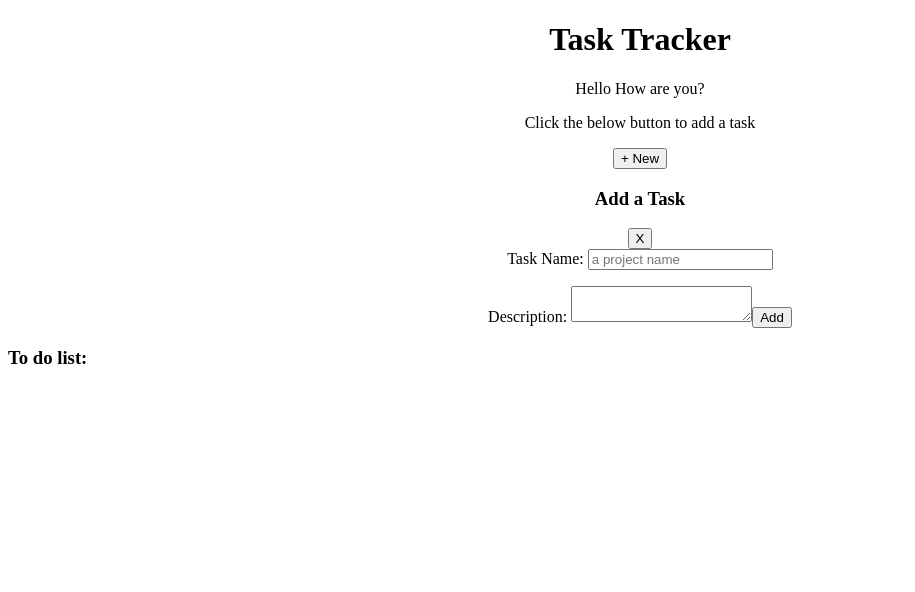
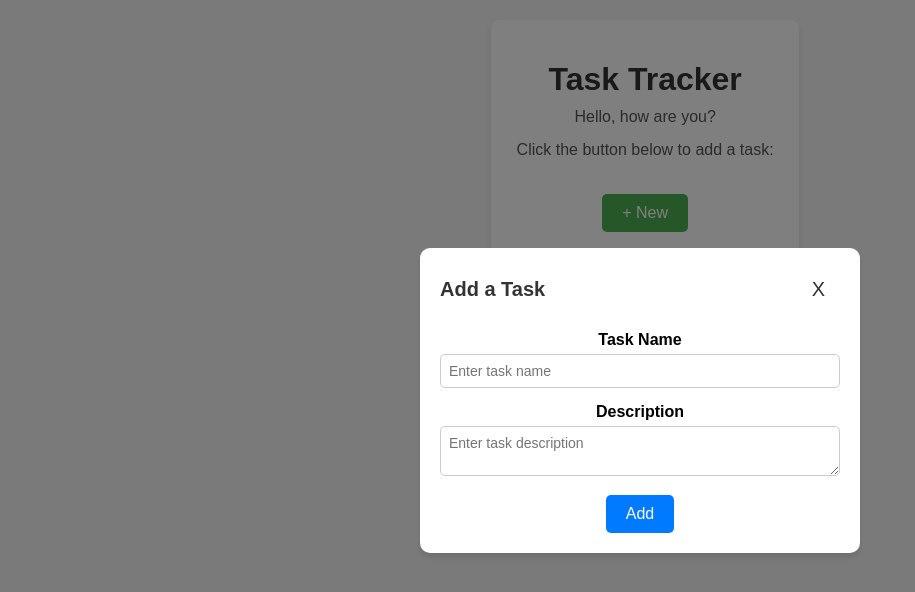
Before and after one commit to sakshipatel29/Task-Tracker, a React (Create React App) app in the folder task/: page / in a window 1280 px wide. Both pictures are taken after a click on the button "+ New". Shown: the top 592 px of the page, without its empty margins (0-915 px from the left). Built offline with nearby package versions, Linux system fonts and the light colour scheme.

Commit message:
CSS applied for all 3 files of components.

```diff
--- a/task/src/App.css
+++ b/task/src/App.css
@@ -1,38 +1,68 @@
-.App {
-  text-align: center;
-}
+/* App.css */
 
-.App-logo {
-  height: 40vmin;
-  pointer-events: none;
-}
-
-@media (prefers-reduced-motion: no-preference) {
-  .App-logo {
-    animation: App-logo-spin infinite 20s linear;
-  }
-}
-
-.App-header {
-  background-color: #282c34;
-  min-height: 100vh;
+body {
+  font-family: Arial, sans-serif;
+  background-color: #f5f5f5;
+  margin: 0;
+  padding: 0;
   display: flex;
   flex-direction: column;
   align-items: center;
-  justify-content: center;
-  font-size: calc(10px + 2vmin);
-  color: white;
 }
 
-.App-link {
-  color: #61dafb;
+.App {
+  text-align: center;
+  margin: 20px auto;
+  padding: 20px;
+  width: 90%;
+  max-width: 600px;
+  background-color: #ffffff;
+  box-shadow: 0px 4px 8px rgba(0, 0, 0, 0.1);
+  border-radius: 8px;
 }
 
-@keyframes App-logo-spin {
-  from {
-    transform: rotate(0deg);
-  }
-  to {
-    transform: rotate(360deg);
-  }
+.App h1 {
+  font-size: 2rem;
+  color: #333;
+  margin-bottom: 10px;
 }
+
+.App p {
+  font-size: 1rem;
+  color: #555;
+  margin-bottom: 15px;
+}
+
+.task-container {
+  margin: 20px auto;
+  width: 90%;
+  max-width: 600px;
+}
+
+.task-container h3 {
+  font-size: 1.5rem;
+  margin-bottom: 10px;
+  color: #333;
+  text-align: left;
+}
+
+.task-list {
+  display: flex;
+  flex-direction: column;
+  gap: 10px;
+}
+
+button {
+  cursor: pointer;
+  padding: 10px 15px;
+  font-size: 14px;
+  border: none;
+  border-radius: 5px;
+  background-color: #007bff;
+  color: white;
+  transition: background-color 0.3s;
+}
+
+button:hover {
+  background-color: #0056b3;
+}
--- a/task/src/App.js
+++ b/task/src/App.js
@@ -1,3 +1,4 @@
+
 import { useState } from 'react';
 import './App.css';
 import AddTask from './components/AddTask';
@@ -5,22 +6,32 @@ import ToDo from './components/ToDo.jsx';
 
 function App() {
   const [taskList, setTaskList] = useState([]);
+
   return (
     <>
-    <div className="App">
-      <h1>Task Tracker</h1>
-      <p>Hello How are you?</p>
-      <p>Click the below button to add a task</p>
-      <AddTask taskList={taskList} setTaskList={setTaskList} />
-    </div>
-    <div>
-      <h3>To do list:</h3>
-      {taskList.slice(0).reverse().map((task,i) =>
-        <>
-        <ToDo key={new Date().getTime()} task={task} index={i} taskList={taskList} setTaskList={setTaskList}/>
-        </>
-      )}
-    </div>
+      <div className="App">
+        <h1>Task Tracker</h1>
+        <p>Hello, how are you?</p>
+        <p>Click the button below to add a task:</p>
+        <AddTask taskList={taskList} setTaskList={setTaskList} />
+      </div>
+      <div className="task-container">
+        <h3>To-do List:</h3>
+        <div className="task-list">
+          {taskList
+            .slice(0)
+            .reverse()
+            .map((task, i) => (
+              <ToDo
+                key={`${task.projectName}-${i}`}
+                task={task}
+                index={i}
+                taskList={taskList}
+                setTaskList={setTaskList}
+              />
+            ))}
+        </div>
+      </div>
     </>
   );
 }
--- a/task/src/components/AddTask.jsx
+++ b/task/src/components/AddTask.jsx
@@ -1,66 +1,100 @@
-import React, { useState } from 'react'
 
-const AddTask = ({taskList, setTaskList}) => {
+import React, { useState } from 'react';
+import './CSS/AddTask.css';
 
+const AddTask = ({ taskList, setTaskList }) => {
     const [addModal, setAddModal] = useState(false);
-    const [projectName, setProjectName] = useState("");
-    const [taskDescription, setTaskDescription] = useState("");
-    const [errorMessage, setErrorMessage] = useState("");
+    const [projectName, setProjectName] = useState('');
+    const [taskDescription, setTaskDescription] = useState('');
+    const [errorMessage, setErrorMessage] = useState('');
 
     const handleInput = (e) => {
-        let {name, value} = e.target;
+        let { name, value } = e.target;
 
-        if (name === "projectName"){
+        if (name === 'projectName') {
             setProjectName(value);
-            setErrorMessage("");
+            setErrorMessage('');
         }
-        if (name === "projectName" && name === ""){
-            setErrorMessage("Please enter task name");
+        if (name === 'taskDescription') {
+            setTaskDescription(value);
         }
-        if (name === "taskDescription") setTaskDescription(value);
-    }
+    };
 
-    const handleAdd = e => {
+    const handleAdd = (e) => {
         e.preventDefault();
-        if(!projectName){
-            setErrorMessage("Please enter task name");
-        }else {
+        if (!projectName) {
+            setErrorMessage('Please enter task name');
+        } else {
             setTaskList([...taskList, { projectName, taskDescription }]);
-        setProjectName("");
-        setTaskDescription("");
-        setAddModal(false);
-        console.log([...taskList, { projectName, taskDescription }]);
+            setProjectName('');
+            setTaskDescription('');
+            setAddModal(false);
         }
-    }
+    };
 
     return (
         <>
-            <div>
-                <button onClick={() => {setAddModal(true)}}>+ New</button>
+            <div className="add-task-container">
+                <button
+                    className="new-task-button"
+                    onClick={() => setAddModal(true)}
+                >
+                    + New
+                </button>
             </div>
-            <div>
-                {(addModal) ? (
-                    <>
-                        <div>
-                            <form>
-                                <div>
-                                <h3>Add a Task</h3>
-                                <button onClick={() => {setAddModal(false)}}>X</button>
-                                </div>
-                                <div>
-                                    Task Name: <input type='text' placeholder='a project name' name='projectName' value={projectName} onChange={handleInput} required />
-                                    <p>{errorMessage}</p>
-                                    Description:  <textarea type='text' name='taskDescription' value={taskDescription} onChange={handleInput} > </textarea>
-                                    <button onClick={handleAdd}>Add</button>
-                                </div>
-                            </form>
+
+            {addModal && (
+                <div className="modal-overlay">
+                    <div className="modal-content">
+                        <div className="modal-header">
+                            <h3 className="modal-title">Add a Task</h3>
+                            <button
+                                className="close-button"
+                                onClick={() => setAddModal(false)}
+                            >
+                                X
+                            </button>
                         </div>
-                    </>
-                )
-                : null}
-            </div>
+                        <form>
+                            <div className="input-group">
+                                <label htmlFor="projectName">Task Name</label>
+                                <input
+                                    type="text"
+                                    id="projectName"
+                                    placeholder="Enter task name"
+                                    name="projectName"
+                                    value={projectName}
+                                    onChange={handleInput}
+                                    required
+                                />
+                                {errorMessage && (
+                                    <p className="error-message">{errorMessage}</p>
+                                )}
+                            </div>
+                            <div className="input-group">
+                                <label htmlFor="taskDescription">
+                                    Description
+                                </label>
+                                <textarea
+                                    id="taskDescription"
+                                    placeholder="Enter task description"
+                                    name="taskDescription"
+                                    value={taskDescription}
+                                    onChange={handleInput}
+                                ></textarea>
+                            </div>
+                            <button
+                                className="add-button"
+                                onClick={handleAdd}
+                            >
+                                Add
+                            </button>
+                        </form>
+                    </div>
+                </div>
+            )}
         </>
-    )
-}
+    );
+};
 
 export default AddTask;
--- /dev/null
+++ b/task/src/components/CSS/AddTask.css
@@ -0,0 +1,98 @@
+/* AddTask.css */
+
+.add-task-container {
+    padding: 20px;
+}
+
+.new-task-button {
+    background-color: #4CAF50;
+    color: white;
+    padding: 10px 20px;
+    font-size: 16px;
+    border: none;
+    border-radius: 5px;
+    cursor: pointer;
+}
+
+.new-task-button:hover {
+    background-color: #45a049;
+}
+
+.modal-overlay {
+    position: fixed;
+    top: 0;
+    left: 0;
+    width: 100%;
+    height: 100%;
+    background-color: rgba(0, 0, 0, 0.5);
+    display: flex;
+    justify-content: center;
+    align-items: center;
+    z-index: 1000;
+}
+
+.modal-content {
+    background: white;
+    padding: 20px;
+    border-radius: 10px;
+    width: 400px;
+    box-shadow: 0px 4px 6px rgba(0, 0, 0, 0.1);
+}
+
+.modal-header {
+    display: flex;
+    justify-content: space-between;
+    align-items: center;
+    margin-bottom: 15px;
+}
+
+.modal-title {
+    font-size: 20px;
+    font-weight: bold;
+}
+
+.close-button {
+    background: none;
+    border: none;
+    font-size: 18px;
+    cursor: pointer;
+}
+
+.input-group {
+    margin-bottom: 15px;
+}
+
+.input-group label {
+    display: block;
+    margin-bottom: 5px;
+    font-weight: bold;
+}
+
+.input-group input,
+.input-group textarea {
+    width: 100%;
+    padding: 8px;
+    border: 1px solid #ccc;
+    border-radius: 5px;
+    font-size: 14px;
+}
+
+.error-message {
+    color: red;
+    font-size: 12px;
+    margin-top: 5px;
+}
+
+.add-button {
+    background-color: #007BFF;
+    color: white;
+    padding: 10px 20px;
+    border: none;
+    border-radius: 5px;
+    cursor: pointer;
+    font-size: 16px;
+}
+
+.add-button:hover {
+    background-color: #0056b3;
+}
--- /dev/null
+++ b/task/src/components/CSS/EditTask.css
@@ -0,0 +1,105 @@
+/* General Reset */
+body, h3, p, button, input, textarea {
+    margin: 0;
+    padding: 0;
+    box-sizing: border-box;
+    font-family: Arial, sans-serif;
+}
+
+/* Main button to open modal */
+button {
+    background-color: #ffc107;
+    color: white;
+    border: none;
+    padding: 10px 15px;
+    border-radius: 5px;
+    cursor: pointer;
+    transition: background-color 0.3s ease;
+}
+
+button:hover {
+    background-color: #e0a800;
+}
+
+/* Modal styles */
+.modal-overlay {
+    position: fixed;
+    top: 0;
+    left: 0;
+    width: 100%;
+    height: 100%;
+    background-color: rgba(0, 0, 0, 0.5);
+    display: flex;
+    align-items: center;
+    justify-content: center;
+    z-index: 1000;
+}
+
+.modal-container {
+    background-color: white;
+    padding: 20px;
+    border-radius: 10px;
+    box-shadow: 0 4px 10px rgba(0, 0, 0, 0.1);
+    width: 400px;
+    position: relative;
+}
+
+.modal-header {
+    display: flex;
+    justify-content: space-between;
+    align-items: center;
+    margin-bottom: 20px;
+}
+
+.modal-header h3 {
+    font-size: 20px;
+    font-weight: bold;
+    color: #333;
+}
+
+.modal-header button {
+    background: none;
+    color: #333;
+    font-size: 20px;
+    border: none;
+    cursor: pointer;
+}
+
+.modal-body {
+    display: flex;
+    flex-direction: column;
+    gap: 15px;
+}
+
+.modal-body input,
+.modal-body textarea {
+    width: 100%;
+    padding: 10px;
+    border: 1px solid #ccc;
+    border-radius: 5px;
+    font-size: 14px;
+}
+
+.modal-body textarea {
+    resize: none;
+    height: 100px;
+}
+
+.modal-body .error-message {
+    color: red;
+    font-size: 12px;
+}
+
+.modal-body button {
+    background-color: #17a2b8;
+    color: white;
+    border: none;
+    padding: 10px 15px;
+    border-radius: 5px;
+    cursor: pointer;
+    transition: background-color 0.3s ease;
+}
+
+.modal-body button:hover {
+    background-color: #138496;
+}
--- a/task/src/components/EditTask.jsx
+++ b/task/src/components/EditTask.jsx
@@ -1,71 +1,96 @@
-import React from 'react'
-import { useState, useEffect } from 'react'
+import './CSS/EditTask.css';
+import React, { useState, useEffect } from 'react';
 
-const EditTask = ({task, index, taskList, setTaskList}) => {
+const EditTask = ({ task, index, taskList, setTaskList }) => {
     const [editModal, setEditModal] = useState(false);
     const [projectName, setProjectName] = useState("");
     const [taskDescription, setTaskDescription] = useState("");
     const [errorMessage, setErrorMessage] = useState("");
 
     const handleInput = (e) => {
-        let {name, value} = e.target;
+        let { name, value } = e.target;
 
-        if (name === "projectName"){
+        if (name === "projectName") {
             setProjectName(value);
             setErrorMessage("");
         }
-        if (name === "projectName" && name === ""){
+        if (name === "projectName" && name === "") {
             setErrorMessage("Please enter task name");
         }
         if (name === "taskDescription") setTaskDescription(value);
-    }
+    };
 
     useEffect(() => {
         setProjectName(task.projectName);
         setTaskDescription(task.taskDescription);
-    }, []);
+    }, [task]);
 
-    const handleUpdate = e => {
+    const handleUpdate = (e) => {
         e.preventDefault();
-        if(!projectName){
+        if (!projectName) {
             setErrorMessage("Please enter task name");
-        }else {
-        let taskIndex = taskList.indexOf(task);
-        taskList.splice(taskIndex,1);
-        setTaskList([...taskList, { projectName, taskDescription }]);
-        setEditModal(false);
-        console.log([...taskList, { projectName, taskDescription }]);
+        } else {
+            let taskIndex = taskList.indexOf(task);
+            taskList.splice(taskIndex, 1);
+            setTaskList([...taskList, { projectName, taskDescription }]);
+            setEditModal(false);
+            console.log([...taskList, { projectName, taskDescription }]);
         }
-    }
+    };
 
     return (
         <>
             <div>
-                <button onClick={() => setEditModal(true)}>Edit</button>
+                <button onClick={() => setEditModal(true)} className="edit-button">Edit</button>
             </div>
             <div>
-            {(editModal) ? (
-                    <>
-                        <div>
+                {editModal ? (
+                    <div className="modal-overlay">
+                        <div className="modal-container">
                             <form>
-                                <div>
-                                <h3>Edit Task</h3>
-                                <button onClick={() => {setEditModal(false)}}>X</button>
+                                <div className="modal-header">
+                                    <h3>Edit Task</h3>
+                                    <button
+                                        onClick={() => {
+                                            setEditModal(false);
+                                        }}
+                                        className="close-button"
+                                    >
+                                        X
+                                    </button>
                                 </div>
-                                <div>
-                                    Task Name: <input type='text' placeholder='a project name' name='projectName' value={projectName} onChange={handleInput} required />
-                                    <p>{errorMessage}</p>
-                                    Description:  <textarea type='text' name='taskDescription' value={taskDescription} onChange={handleInput} > </textarea>
-                                    <button onClick={handleUpdate}>Update Task</button>
+                                <div className="modal-body">
+                                    <label>Task Name:</label>
+                                    <input
+                                        type="text"
+                                        placeholder="Enter project name"
+                                        name="projectName"
+                                        value={projectName}
+                                        onChange={handleInput}
+                                        required
+                                    />
+                                    <p className="error-message">{errorMessage}</p>
+                                    <label>Description:</label>
+                                    <textarea
+                                        type="text"
+                                        name="taskDescription"
+                                        value={taskDescription}
+                                        onChange={handleInput}
+                                    ></textarea>
+                                    <button
+                                        onClick={handleUpdate}
+                                        className="update-button"
+                                    >
+                                        Update Task
+                                    </button>
                                 </div>
                             </form>
                         </div>
-                    </>
-                )
-                : null}
+                    </div>
+                ) : null}
             </div>
         </>
-    )
-}
+    );
+};
 
-export default EditTask
+export default EditTask;
```
Also changed, not shown: task/src/components/CSS/ToDo.css (added, +54 -0 lines), task/src/components/ToDo.jsx (+8 -5 lines).
